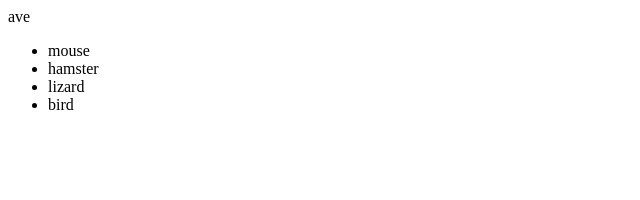
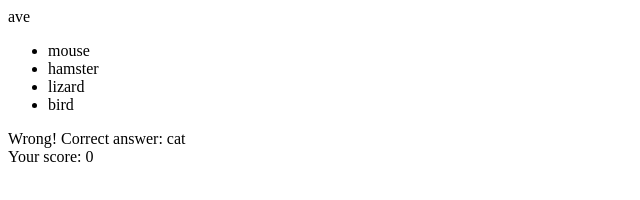
Before and after one commit to jmeyer431/Zenva_Learning, a plain HTML site: page JS Mini Projects Course/index.html in a window 1280 px wide. Both pictures are taken after a click on the item "dog". Shown: the whole page, without its empty margins (0-640 px from the left). Drawn offline with Linux system fonts and the light colour scheme.

Commit message:
JS MiniProject-Lesson 19 Showing Correct Answer

```diff
--- a/JS Mini Projects Course/index.html
+++ b/JS Mini Projects Course/index.html
@@ -22,6 +22,12 @@
             </li>
         </ul>
 
+        <div id="result">
+        </div>
+
+        <div id="score">
+        </div>
+
         <script src="script.js"></script>
     </body>
 </html>
--- a/JS Mini Projects Course/script.js
+++ b/JS Mini Projects Course/script.js
@@ -24,6 +24,7 @@ let questions = [
 let app = {
     start: function(){
         this.currentPosition = 0;
+        this.score = 0;
 
         let alts = document.querySelectorAll('.alternative');
 
@@ -33,6 +34,7 @@ let app = {
             });
         });
 
+        this.updateStats();
         this.showQuestion(questions[this.currentPosition]);
     },
 
@@ -50,13 +52,18 @@ let app = {
 
     checkAnswer: function(userSelected){
         let currentQuestion = questions[this.currentPosition];
+
         if(currentQuestion.correctAnswer == userSelected){
             console.log('Correct!');
+            this.score++;
+            this.showResult(true);
         }
         else{
             console.log('Incorrect!');
+            this.showResult(false);
         }
 
+        this.updateStats();
         this.increasePosition();
         this.showQuestion(questions[this.currentPosition]);
     },
@@ -67,6 +74,30 @@ let app = {
         if(this.currentPosition == questions.length){
             this.currentPosition = 0;
         }
+    },
+
+    updateStats: function(){
+        let scoreDiv = document.getElementById('score');
+
+        scoreDiv.textContent = `Your score: ${this.score}`;
+    },
+
+    showResult: function(isCorrect){
+        let resultDiv = document.getElementById('result');
+        let result = "";
+
+        if(isCorrect){
+            result = 'Correct Answer!';
+        }
+        else{
+            let currentQuestion = questions[this.currentPosition];
+            let correctAnswerIndex = currentQuestion.correctAnswer;
+            let correctAnswerText = currentQuestion.alternatives[correctAnswerIndex];
+
+            result = `Wrong! Correct answer: ${correctAnswerText}`;
+        }
+
+        resultDiv.textContent = result;
     }
 };
 
```
